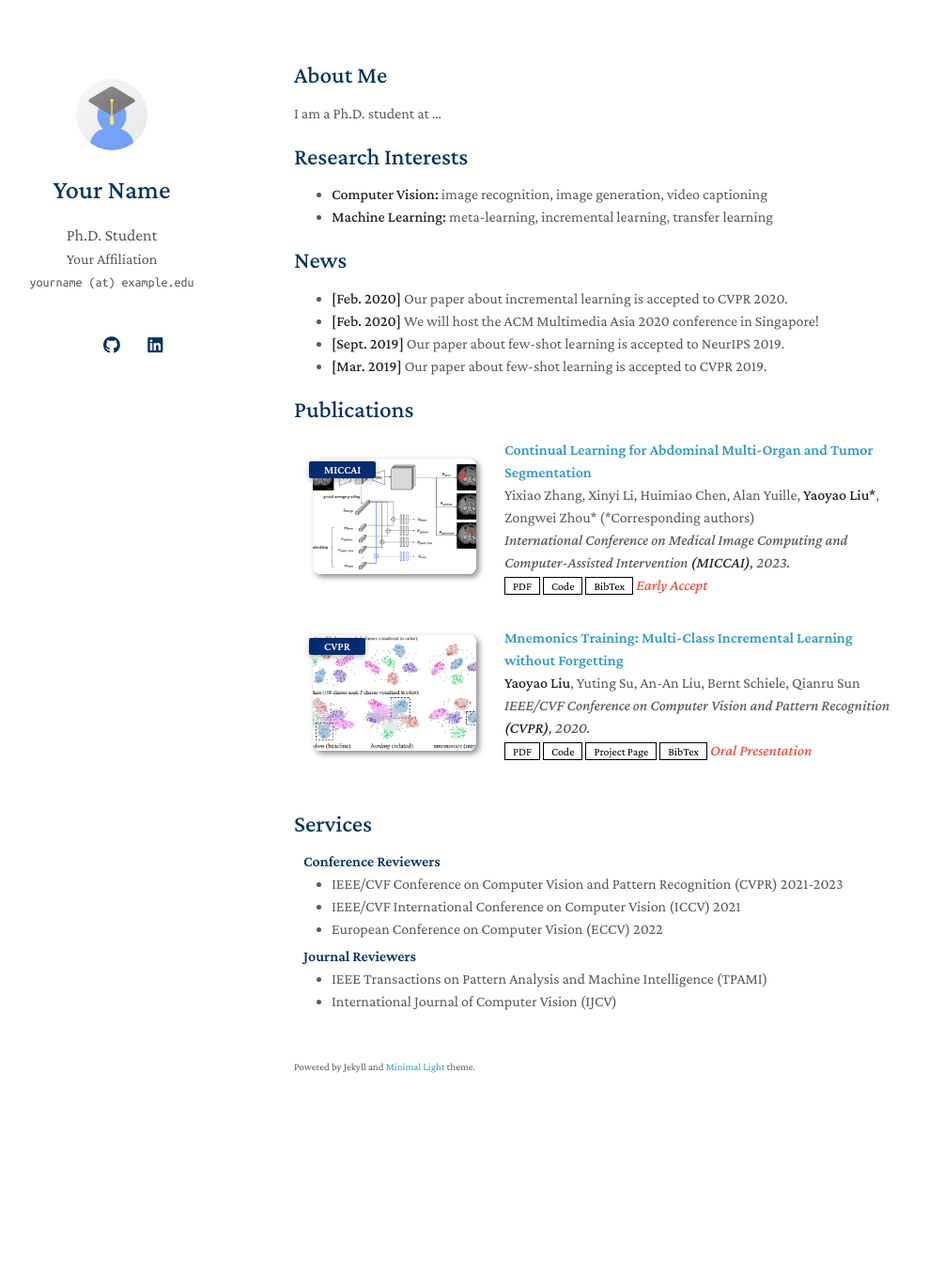
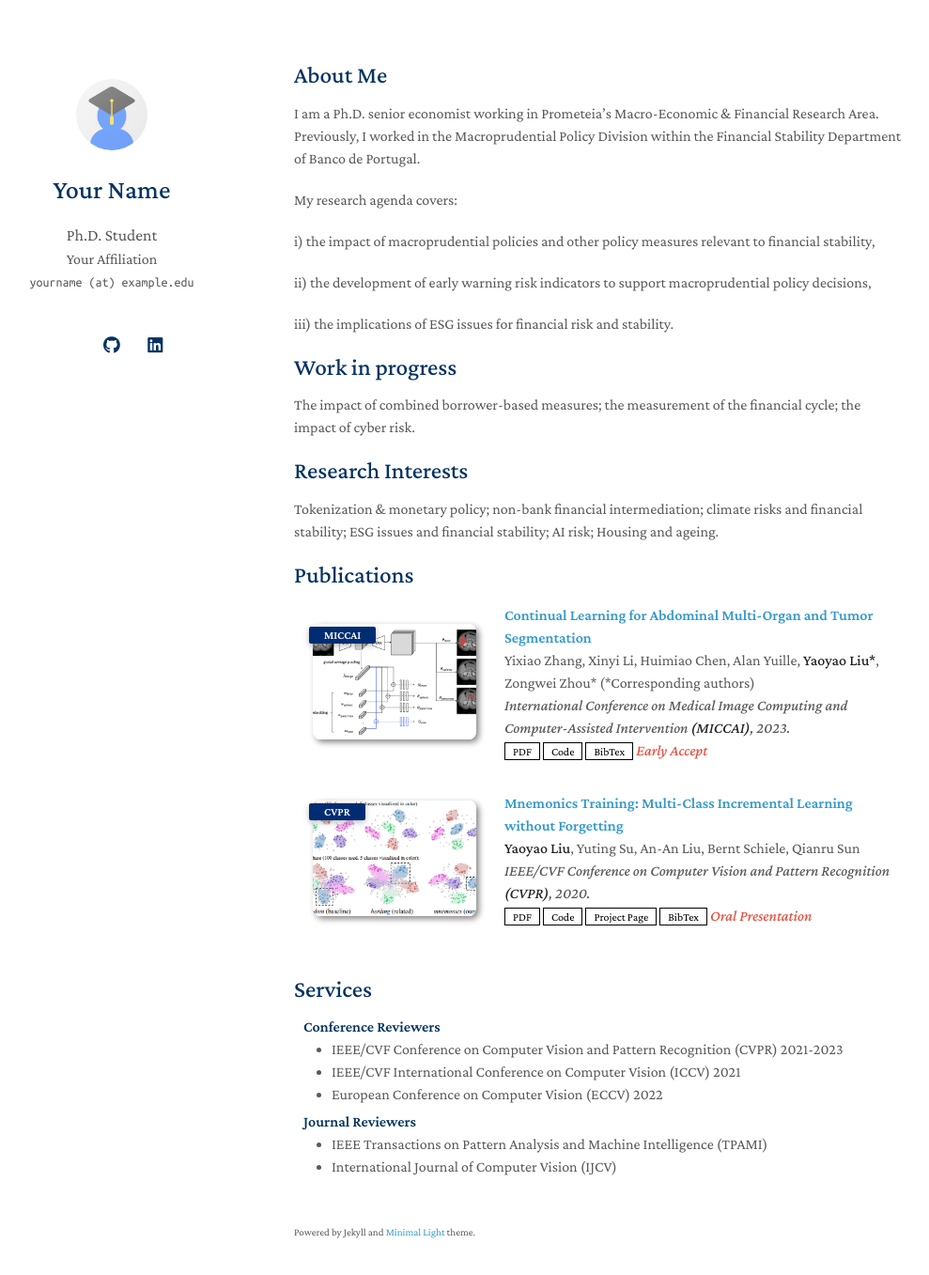
Before and after one commit to ivandelo/ivandelo.github.io, a Jekyll site: the page built from index.md, in a window 1280 px wide and 1392 px high. Shown: the top 1357 px of the window at 94% size, without its empty margins (157-1146 px from the left). Built offline with Jekyll 4.4.1, drawn with Linux system fonts in a browser that asks for light colours; a style sheet for code colours, icons or effects is not loaded; our own code applies the rules of GitHub Pages for plain Markdown files.

Commit message:
Update index.md

```diff
--- a/index.md
+++ b/index.md
@@ -4,19 +4,23 @@ layout: homepage
 
 ## About Me
 
-I am a Ph.D. student at ...
+I am a Ph.D. senior economist working in Prometeia's Macro-Economic & Financial Research Area. Previously, I worked in the Macroprudential Policy Division within the Financial Stability Department of Banco de Portugal.
+
+My research agenda covers:
+
+i) the impact of macroprudential policies and other policy measures relevant to financial stability,
+
+ii) the development of early warning risk indicators to support macroprudential policy decisions,
+
+iii) the implications of ESG issues for financial risk and stability.
+
+## Work in progress
+
+The impact of combined borrower-based measures; the measurement of the financial cycle; the impact of cyber risk.
 
 ## Research Interests
 
-- **Computer Vision:** image recognition, image generation, video captioning
-- **Machine Learning:** meta-learning, incremental learning, transfer learning
-
-## News
-
-- **[Feb. 2020]** Our paper about incremental learning is accepted to CVPR 2020.
-- **[Feb. 2020]** We will host the ACM Multimedia Asia 2020 conference in Singapore!
-- **[Sept. 2019]** Our paper about few-shot learning is accepted to NeurIPS 2019.
-- **[Mar. 2019]** Our paper about few-shot learning is accepted to CVPR 2019.
+Tokenization & monetary policy; non-bank financial intermediation; climate risks and financial stability; ESG issues and financial stability; AI risk; Housing and ageing.
 
 {% include_relative _includes/publications.md %}
 
```
